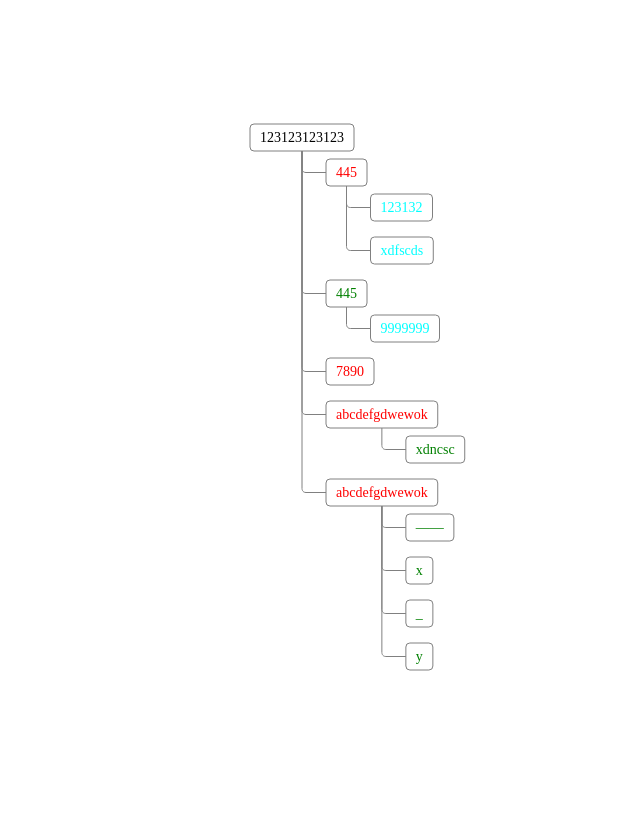
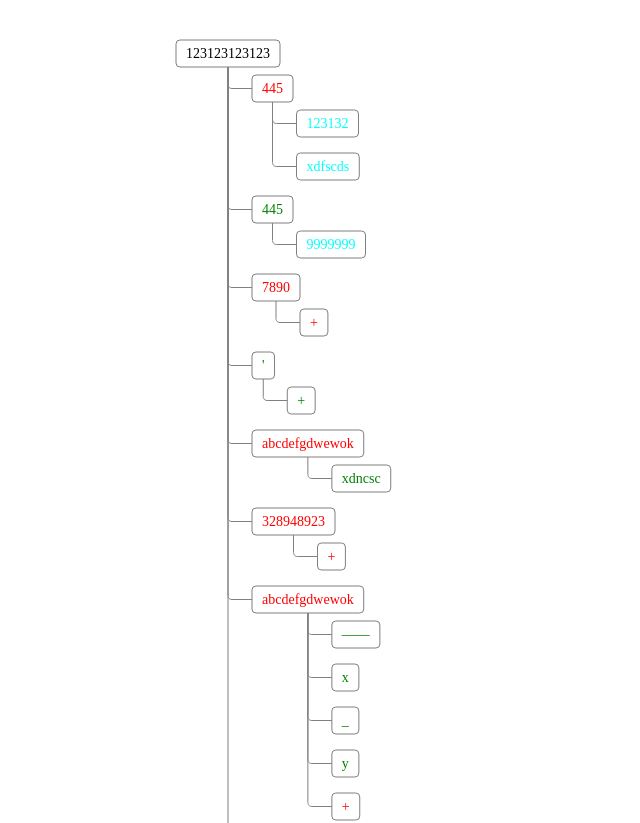
Before and after one commit to TheVeryDarkness/svg-tree-vue3, a Vue app: page / in a window 1280 px wide. Shown: the top 823 px of the page, without its empty margins (283-923 px from the left). Before the commit the page ends 800 px from the top, so only its background shows below. Built offline with nearby package versions, Linux system fonts and the light colour scheme.

Commit message:
Support watching more external states; support a marker node for extensible children.

```diff
--- a/src/App.vue
+++ b/src/App.vue
@@ -8,7 +8,13 @@ ctx.font = "14px Jetbrains Mono";
 ctx.textAlign = "center";
 ctx.textRendering = "optimizeLegibility";
 
-const data = {
+type T = {
+  name: string;
+  color?: string;
+  children: T[];
+  extensible?: boolean;
+};
+const data: T = {
   name: "123123123123",
   children: [
     {
@@ -24,32 +30,54 @@ const data = {
       color: "green",
       children: [{ name: "9999999", color: "cyan", children: [] }],
     },
-    { name: "7890", color: "red", children: [] },
+    { name: "7890", color: "red", children: [], extensible: true },
+    { name: "'", color: "green", children: [], extensible: true },
     {
       name: "abcdefgdwewok",
       color: "red",
       children: [{ name: "xdncsc", color: "green", children: [] }],
     },
     {
+      name: "328948923",
+      color: "red",
+      extensible: true,
+      children: [],
+    },
+    {
       name: "abcdefgdwewok",
       color: "red",
+      extensible: true,
       children: [
         { name: "——", color: "green", children: [] },
         { name: "x", color: "green", children: [] },
         { name: "_", color: "green", children: [] },
         { name: "y", color: "green", children: [] },
-      ],
+      ]
+    },
+    {
+      name: "abcdefgdwewoknjnjonomiodjewidjwoedeowno",
+      color: "red",
+      extensible: true,
+      children: [
+        { name: "——", color: "green", children: [] },
+        { name: "x", color: "green", children: [] },
+        { name: "_", color: "green", children: [] },
+        { name: "y", color: "green", children: [] },
+      ]
     },
   ],
 };
 let tree = ref();
-let active = { string: ref<string | number | undefined>(undefined) };
+let state = {
+  active: ref<string | number | undefined>(undefined),
+  hover: ref<string | number | undefined>(undefined)
+};
 
 function click<T extends Data<T>>($event: TreeEvent<T, MouseEvent>) {
   if ($event.event.shiftKey) {
     console.log($event);
-    console.log(active.string.value);
-    active.string.value = $event.node.path;
+    console.log(state.active.value);
+    state.active.value = $event.node.path;
   } else {
     console.log(($event.state.vertical.value = !$event.state.vertical.value));
   }
@@ -62,7 +90,7 @@ function contextmenu<T extends Data<T>>(event: TreeEvent<T, MouseEvent>) {
 </script>
 
 <template>
-  <TreeNode :node="data" :ctx="ctx" ref="tree" :active="active" :options="defaultOptions" @click="click"
+  <TreeNode :node="data" :ctx="ctx" ref="tree" :state="state" :options="defaultOptions" @click="click"
     @contextmenu="contextmenu" />
 </template>
 
--- a/src/components/TreeNode.vue
+++ b/src/components/TreeNode.vue
@@ -3,43 +3,64 @@
         xmlns="http://www.w3.org/2000/svg" xmlns:xlink="http://www.w3.org/1999/xlink">
         <rect class="shadow" :x="rect.x + 4" :y="rect.y + 4" :rx="radius" :width="rect.width" :height="rect.height"
             :style="{ fill: shadowColor, stroke: borderColor }" v-if="collapsed" />
-        <rect :x="rect.x" :y="rect.y" :rx="radius" :width="rect.width" :height="rect.height"
-            :style="{ fill: node.backgroundColor ?? backgroundColor, stroke: borderColor }" />
+        <rect :x="rect.x" :y="rect.y" :rx="radius" :width="rect.width" :height="rect.height" :style="{
+            fill: node.backgroundColor ?? backgroundColor,
+            stroke: borderColor,
+        }" />
+        <text ref="name" :x="text.x" :y="text.y" font-family="Jetbrains Mono" font-size="14px" :style="textStyle"
+            @mouseenter="hover = true; emit('mouseenter', event($event))"
+            @mouseleave="hover = false; emit('mouseleave', event($event))" @click="emit('click', event($event))"
+            @contextmenu="emit('contextmenu', event($event))" cursor="pointer">
+            {{ node.name }}
+        </text>
         <!-- <rect :width="width" :height="height" stroke="red" fill="none" /> -->
         <!-- <line :x1="sizes[0]?.name?.x ?? 0 + (sizes[0]?.name?.width ?? 0) / 2" :y1="paddingY"
             :x2="sizes.reduce((acc, cur) => acc + (cur?.bounding?.width ?? 0), 0) - (sizes[sizes.length - 1]?.bounding?.width ?? 0) + (sizes[sizes.length - 1]?.name?.x ?? 0) + (sizes[sizes.length - 1]?.name?.width ?? 0) / 2"
             :y2="paddingY" stroke="green" /> -->
-        <text ref="name" :x="text.x" :y="text.y" font-family="Jetbrains Mono" font-size="14px"
-            :style="{ fill: node.color ?? (hover ? textHoverColor : textColor), userSelect: 'none', fontWeight: hover ? textHoverWeight : textWeight }"
-            @mouseenter="hover = true" @mouseleave="hover = false" @click="emit('click', event($event))"
-            @contextmenu="emit('contextmenu', event($event))" cursor="pointer">{{
-                node.name
-            }}</text>
         <!-- :x="rectWidth / 2 + indentX" :y="(1 + index) * (fontSize.height + paddingY * 2 + gapY * 2)" -->
         <tree-node v-for="(value, index) of node.children" v-if="!collapsed" :node="value" :key="index" :ctx="ctx"
-            :options="options" v-bind:active="active" :x="relative[index]?.left" :y="relative[index]?.top"
+            :options="options" v-bind:state="state" :x="relative[index]?.left" :y="relative[index]?.top"
             :class="{ collapsed }" @update:size="updateSize(index, $event)" @click="emit('click', $event)"
-            @contextmenu="emit('contextmenu', $event)"></tree-node>
+            @contextmenu="emit('contextmenu', $event)" @mouseenter="emit('mouseenter', $event)"
+            @mouseleave="emit('mouseleave', $event)"></tree-node>
         <path v-for="(_, index) of node.children" v-if="!collapsed" :key="index" fill="none"
             :style="{ stroke: borderColor }" :d="relative[index]?.link" />
+        <rect v-if="!collapsed && node.extensible" :x="extendRect.x" :y="extendRect.y" :rx="radius"
+            :width="extendNodeSize.name.width" :height="extendNodeSize.name.height" :style="{
+                fill: node.backgroundColor ?? backgroundColor,
+                stroke: borderColor,
+            }" />
+        <text v-if="!collapsed && node.extensible" :x="extendText.x" :y="extendText.y" font-family="Jetbrains Mono"
+            font-size="14px" :style="textStyle" @mouseenter="hover = true" @mouseleave="hover = false"
+            cursor="pointer">{{
+                extendTextContent }}</text>
+        <path v-if="!collapsed && node.extensible" fill="none" :style="{ stroke: borderColor }" :d="extend.link" />
+        <!-- <rect v-if="!collapsed && node.extensible" :x="extend.left" :y="extend.top" :width="extendNodeSize.bounding.width"
+            :height="extendNodeSize.bounding.height" stroke="red" fill="none" /> -->
     </svg>
 </template>
 <script setup lang="ts" generic="T extends Data<T>">
-import { computed, onMounted, reactive, Ref, ref, watch } from 'vue';
-import type { Data, Options, Rectangle, TreeEvent, TreeNodeSize } from './types';
-import { defaultOptions } from './types';
+import { computed, onMounted, reactive, ref, StyleValue, watch } from "vue";
+import type {
+    Data,
+    ExternalState,
+    Options,
+    Rectangle,
+    TreeEvent,
+    TreeNodeSize,
+} from "./types";
+import { defaultOptions } from "./types";
 
-const props = defineProps<{ node: T, ctx: OffscreenCanvasRenderingContext2D, options: Options | undefined, active: { string: Ref<string | number | undefined> } }>();
+const props = defineProps<{
+    node: T;
+    ctx: OffscreenCanvasRenderingContext2D;
+    options: Partial<Options> | undefined;
+    state: ExternalState;
+}>();
 
-const { layout: {
-    indentX,
-    indentY,
-    marginY,
-    marginX,
-    paddingY,
-    paddingX,
-    radius,
-}, color: {
+const {
+    layout: { indentX, indentY, marginY, marginX, paddingY, paddingX, radius },
+    color: {
         borderColor,
         backgroundColor,
         shadowColor,
@@ -47,7 +68,8 @@ const { layout: {
         textWeight,
         textHoverColor,
         textHoverWeight,
-} } = props.options ?? defaultOptions;
+    },
+} = { ...defaultOptions, ...props.options };
 
 const svg = ref<SVGElement>();
 const name = ref<SVGTextElement>();
@@ -55,16 +77,30 @@ const vertical = ref<boolean>(true);
 const collapsed = ref<boolean>(false);
 const hover = ref<boolean>(false);
 
+const textStyle = computed(function (): StyleValue {
+    return {
+        fill: props.node.color ?? (hover.value ? textHoverColor : textColor),
+        userSelect: 'none',
+        fontWeight: hover.value ? textHoverWeight : textWeight,
+    }
+})
+
 // Track the size of each node.
 
-type Emits = { 'update:size': [TreeNodeSize], 'click': [TreeEvent<T, MouseEvent>], 'contextmenu': [TreeEvent<T, MouseEvent>] }
-const emit = defineEmits<Emits>()
+type Emits = {
+    "update:size": [TreeNodeSize];
+    click: [TreeEvent<T, MouseEvent>];
+    contextmenu: [TreeEvent<T, MouseEvent>];
+    mouseenter: [TreeEvent<T, MouseEvent>];
+    mouseleave: [TreeEvent<T, MouseEvent>];
+};
+const emit = defineEmits<Emits>();
 
 function event<E extends MouseEvent>(event: E) {
-    return { event, node: props.node, state: { vertical, collapsed } }
+    return { event, node: props.node, state: { vertical, collapsed }, scrollIntoView };
 }
 
-const sizes = reactive<TreeNodeSize[]>([])
+const sizes = reactive<TreeNodeSize[]>([]);
 
 function updateSize(index: number, size: TreeNodeSize) {
     sizes[index] = size;
@@ -72,61 +108,112 @@ function updateSize(index: number, size: TreeNodeSize) {
 
 // Some constants or variables for size calculation.
 
+const extendTextContent = '+';
+
+const extendTextSize = computed(function () {
+    const metrics = props.ctx.measureText(extendTextContent);
+    const width = metrics.width;
+    const height = metrics.fontBoundingBoxAscent + metrics.fontBoundingBoxDescent;
+    const baselineOffsetY = metrics.fontBoundingBoxAscent;
+    return { width, height, baselineOffsetY };
+});
+
+const extendNodeSize = computed(function (): TreeNodeSize {
+    return {
+        bounding: { width: extendTextSize.value.width + paddingX * 2 + marginX * 2, height: extendTextSize.value.height + paddingY * 2 + marginY * 2 },
+        name: {
+            x: marginX,
+            y: marginY,
+            width: extendTextSize.value.width + paddingX * 2,
+            height: extendTextSize.value.height + paddingY * 2,
+        },
+    }
+});
+
 const fontSize = computed(function () {
     const metrics = props.ctx.measureText(props.node.name);
     const width = metrics.width;
-    // const height = metrics.emHeightAscent + metrics.emHeightDescent;
-    // const height = metrics.actualBoundingBoxAscent + metrics.actualBoundingBoxDescent;
     const height = metrics.fontBoundingBoxAscent + metrics.fontBoundingBoxDescent;
     const baselineOffsetY = metrics.fontBoundingBoxAscent;
     return { width, height, baselineOffsetY };
-})
+});
 
 const rectWidth = computed(() => fontSize.value.width + paddingX * 2);
 const rectHeight = computed(() => fontSize.value.height + paddingY * 2);
 
 const width = computed(function () {
-    if (sizes.length === 0 || collapsed.value) {
+    const extendNodeWidth = props.node.extensible ? extendNodeSize.value.bounding.width : 0
+    if (sizes.length === 0 && !props.node.extensible || collapsed.value) {
         return rectWidth.value + marginX * 2;
+    } else if (vertical.value) {
+        return Math.max(sizes.reduce(
+            (acc, cur) =>
+                Math.max(acc, cur.bounding.width + rectWidth.value / 2 + indentX),
+            rectWidth.value + marginX * 2
+        ), extendNodeWidth + rectWidth.value / 2 + indentX);
+    } else {
+        return Math.max(
+            sizes.reduce((acc, cur) => acc + cur.bounding.width, extendNodeWidth),
+            rectWidth.value + marginX * 2
+        );
     }
-    else if (vertical.value) {
-        return sizes.reduce((acc, cur) => Math.max(acc, cur.bounding.width + rectWidth.value / 2 + indentX), rectWidth.value + marginX * 2);
-    } else {
-        return Math.max(sizes.reduce((acc, cur) => acc + cur.bounding.width, 0), rectWidth.value + marginX * 2);
-    }
-})
+});
 
 const height = computed(function () {
-    if (sizes.length === 0 || collapsed.value) {
+    const extendNodeHeight = props.node.extensible ? extendNodeSize.value.bounding.height : 0
+    if (sizes.length === 0 && !props.node.extensible || collapsed.value) {
         return rectHeight.value + marginY * 2;
     } else if (vertical.value) {
-        return sizes.reduce((acc, cur) => acc + cur.bounding.height, rectHeight.value + marginY);
+        return sizes.reduce(
+            (acc, cur) => acc + cur.bounding.height,
+            rectHeight.value + marginY + extendNodeHeight
+        );
     } else {
-        return rectHeight.value + marginY + indentY + sizes.reduce((acc, cur) => Math.max(acc, cur.bounding.height), 0);
+        return (
+            rectHeight.value +
+            marginY +
+            indentY +
+            sizes.reduce((acc, cur) => Math.max(acc, cur.bounding.height), extendNodeHeight)
+        );
     }
-})
+});
 
 const childrenWidth = computed(function () {
-    if (sizes.length > 0 && !vertical.value) {
-        return sizes.reduce((acc, cur) => acc + cur.bounding.width, 0)
+    if (sizes.length === 0 && !props.node.extensible || vertical.value) {
+        return 0;
     } else {
-        return 0
+        const extendNodeWidth = props.node.extensible ? extendNodeSize.value.bounding.width : 0
+        return sizes.reduce((acc, cur) => acc + cur.bounding.width, extendNodeWidth);
     }
-})
+});
 
 const middle = computed(function () {
-    const first = sizes[0]
-    const last = sizes[sizes.length - 1]
-    const leftFirst = Math.max(0, width.value - childrenWidth.value) / 2
-    const firstMiddleX = first.name.x + first.name.width / 2
-    const lastMiddleX = childrenWidth.value - last.bounding.width + last.name.x + last.name.width / 2
-    return leftFirst + (lastMiddleX + firstMiddleX) / 2
-})
+    const first = sizes[0] ?? extendNodeSize.value;
+    const last = sizes[sizes.length - 1] ?? extendNodeSize.value;
+    const leftFirst = Math.max(0, width.value - childrenWidth.value) / 2;
+    const firstMiddleX = first.name.x + first.name.width / 2;
+    const lastMiddleX =
+        childrenWidth.value -
+        last.bounding.width +
+        last.name.x +
+        last.name.width / 2;
+    return leftFirst + (lastMiddleX + firstMiddleX) / 2;
+});
 
-const relative = computed(function (): { left: number, top: number, right: number, bottom: number, link: string }[] {
+type Relative = {
+    left: number;
+    top: number;
+    right: number;
+    bottom: number;
+    link: string;
+};
+const relatives = computed(function (): [Relative[], Relative] {
     if (vertical.value) {
-        const cur = { left: marginX + rectWidth.value / 2 + indentX - marginX, top: marginY + rectHeight.value }
-        const results = sizes.map((value) => {
+        const cur = {
+            left: marginX + rectWidth.value / 2 + indentX - marginX,
+            top: marginY + rectHeight.value,
+        };
+        function next(value: TreeNodeSize): Relative {
             const left = cur.left;
             const top = cur.top;
             const right = left + value.bounding.width;
@@ -136,108 +223,146 @@ const relative = computed(function (): { left: number, top: number, right: numbe
             // s 0 ${radius} ${radius} ${radius}
             // l ${indentX - radius - marginX + value.name.x} 0`
 
-            const x1 = marginX + rectWidth.value / 2
-            const y1 = marginY + rectHeight.value
-            const x2 = x1
-            const y2 = top + value.name.y + value.name.height / 2
-            const dx3 = indentX - marginX + value.name.x
+            const x1 = marginX + rectWidth.value / 2;
+            const y1 = marginY + rectHeight.value;
+            const x2 = x1;
+            const y2 = top + value.name.y + value.name.height / 2;
+            const dx3 = indentX - marginX + value.name.x;
             // Round angle:
             // `M ${x1} ${y1} L ${x2} ${y2 - radius} s 0 ${radius} ${radius} ${radius} l ${dx3 - radius} 0`
             // Straight angle:
             // `M ${x1} ${y1} L ${x2} ${y2} l ${dx3} 0`
-            const link = `M ${x1} ${y1} L ${x2} ${y2 - radius} s 0 ${radius} ${radius} ${radius} l ${dx3 - radius} 0`
+            const link = `M ${x1} ${y1} L ${x2} ${y2 - radius
+                } s 0 ${radius} ${radius} ${radius} l ${dx3 - radius} 0`;
             cur.top = bottom;
-            return { left, top, right, bottom, link }
-        })
-        return results
+            return { left, top, right, bottom, link };
+        }
+        const results = sizes.map(next);
+        const e = next(extendNodeSize.value);
+        return [results, e];
     } else {
-        const cur = { left: Math.max(0, width.value - childrenWidth.value) / 2, top: marginY + rectHeight.value + indentY }
-        const results = sizes.map((value) => {
+        const cur = {
+            left: Math.max(0, width.value - childrenWidth.value) / 2,
+            top: marginY + rectHeight.value + indentY,
+        };
+        function next(value: TreeNodeSize): Relative {
             const left = cur.left;
             const top = cur.top;
             const right = left + value.bounding.width;
             const bottom = top + value.bounding.height;
-            const x1 = middle.value
-            const y1 = marginY + rectHeight.value
-            const dy2 = indentY / 2
-            const x3 = cur.left + value.name.x + value.name.width / 2
+            const x1 = middle.value;
+            const y1 = marginY + rectHeight.value;
+            const dy2 = indentY / 2;
+            const x3 = cur.left + value.name.x + value.name.width / 2;
             // const dx3 = x3 - x1
-            const y3 = cur.top - indentY / 2
-            const dy4 = indentY / 2 + value.name.y
+            const y3 = cur.top - indentY / 2;
+            const dy4 = indentY / 2 + value.name.y;
             // Right:
             // `M ${x1} ${y1} l 0 ${indentY / 2} L ${x3 - radius} ${y3} s ${radius} 0 ${radius} ${radius} l 0 ${dy4 - radius}`
             // Left:
             // `M ${x1} ${y1} l 0 ${indentY / 2} L ${x3} ${y3} s ${-radius} 0 ${-radius} ${radius} l 0 ${dy4 - radius}`
-            const link = `M ${x1} ${y1} l 0 ${dy2} L ${x3} ${y3} l 0 ${dy4}`
+            const link = `M ${x1} ${y1} l 0 ${dy2} L ${x3} ${y3} l 0 ${dy4}`;
             cur.left = right;
-            return { left, top, right, bottom, link }
-        })
-        return results
+            return { left, top, right, bottom, link };
         }
-})
+        const results = sizes.map(next);
+        const e = next(extendNodeSize.value);
+        return [results, e];
+    }
+});
+const relative = computed(() => relatives.value[0]);
+const extend = computed(() => relatives.value[1]);
 
-const viewBox = computed(() => `0 0 ${width.value} ${height.value}`)
+const extendText = computed(function () {
+    return {
+        x: extend.value.left + marginX + paddingX,
+        y: extend.value.top + marginY + paddingY + extendTextSize.value.baselineOffsetY,
+    };
+});
+
+const extendRect = computed(function () {
+    return {
+        x: extend.value.left + marginX,
+        y: extend.value.top + marginY,
+        width: extendNodeSize.value.name.width,
+        height: extendNodeSize.value.name.height,
+    };
+});
+
+
+const viewBox = computed(() => `0 0 ${width.value} ${height.value}`);
 
 const rect = computed(function () {
-    if (sizes.length === 0 || collapsed.value) {
+    if (sizes.length === 0 && !props.node.extensible || collapsed.value) {
         return {
             x: marginX,
             y: marginY,
             width: rectWidth.value,
-            height: rectHeight.value
-        }
+            height: rectHeight.value,
+        };
     } else if (vertical.value) {
         return {
             x: marginX,
             y: marginY,
             width: rectWidth.value,
-            height: rectHeight.value
-        }
+            height: rectHeight.value,
+        };
     } else {
         return {
             x: middle.value - rectWidth.value / 2,
             y: marginY,
             width: rectWidth.value,
-            height: rectHeight.value
+            height: rectHeight.value,
+        };
     }
-    }
-})
+});
 
 const text = computed(function () {
     if (vertical.value)
         return {
             x: marginX + paddingX,
-            y: marginY + fontSize.value.baselineOffsetY + paddingY
-        }
-    else return {
+            y: marginY + fontSize.value.baselineOffsetY + paddingY,
+        };
+    else
+        return {
             x: rect.value.x + paddingX,
-        y: marginY + fontSize.value.baselineOffsetY + paddingY
-    }
-})
+            y: marginY + fontSize.value.baselineOffsetY + paddingY,
+        };
+});
 
 const size = computed(function (): TreeNodeSize {
-    const name: Rectangle = rect.value
-    return { bounding: { width: width.value, height: height.value }, name }
-})
+    const name: Rectangle = rect.value;
+    return { bounding: { width: width.value, height: height.value }, name };
+});
 
 watch(size, (size) => {
-    emit('update:size', size)
-})
+    emit("update:size", size);
+});
 
 onMounted(() => {
-    emit('update:size', size.value)
-})
+    emit("update:size", size.value);
+});
+
+function scrollIntoView() {
+    setTimeout(() => name.value?.scrollIntoView({
+        behavior: "smooth",
+        block: "center",
+        inline: "center",
+    }));
+}
 
 defineExpose({});
 
 //
-watch(props.active.string, (active) => {
+watch(props.state.active, (active) => {
     // console.log('active', active, props.node.path)
     if (active && props.node.path === active) {
-        console.log('scroll', active, props.node.path)
-        console.log(name.value)
-        name.value?.scrollIntoView({ 'behavior': 'smooth', 'block': 'center', 'inline': 'center' })
+        console.log("scroll", active, props.node.path);
+        console.log(name.value);
+        scrollIntoView();
     }
-})
-
+});
+watch(props.state.hover, (_hover) => {
+    hover.value = props.node.path === _hover;
+});
 </script>
```
Also changed, not shown: src/components/types.ts (+9 -1 lines). Lines whose indentation alone changed are shown as unchanged.
